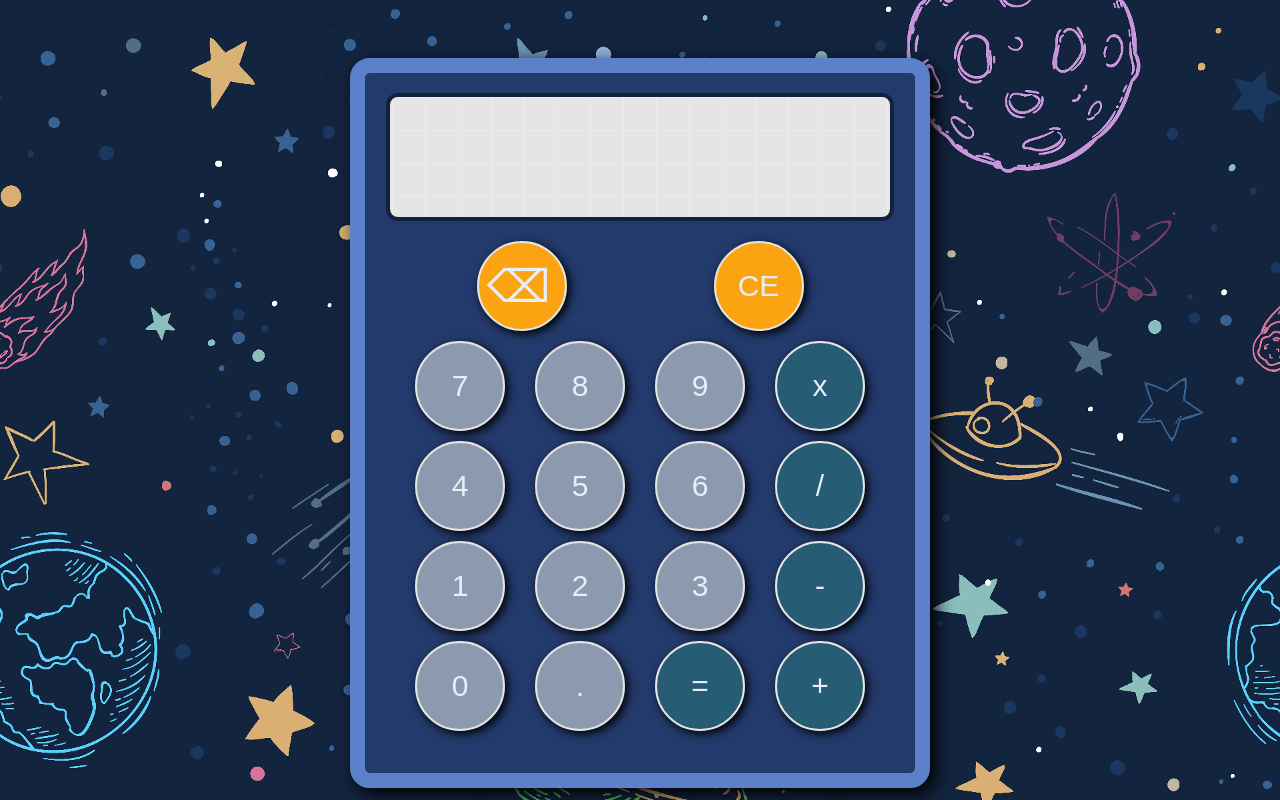
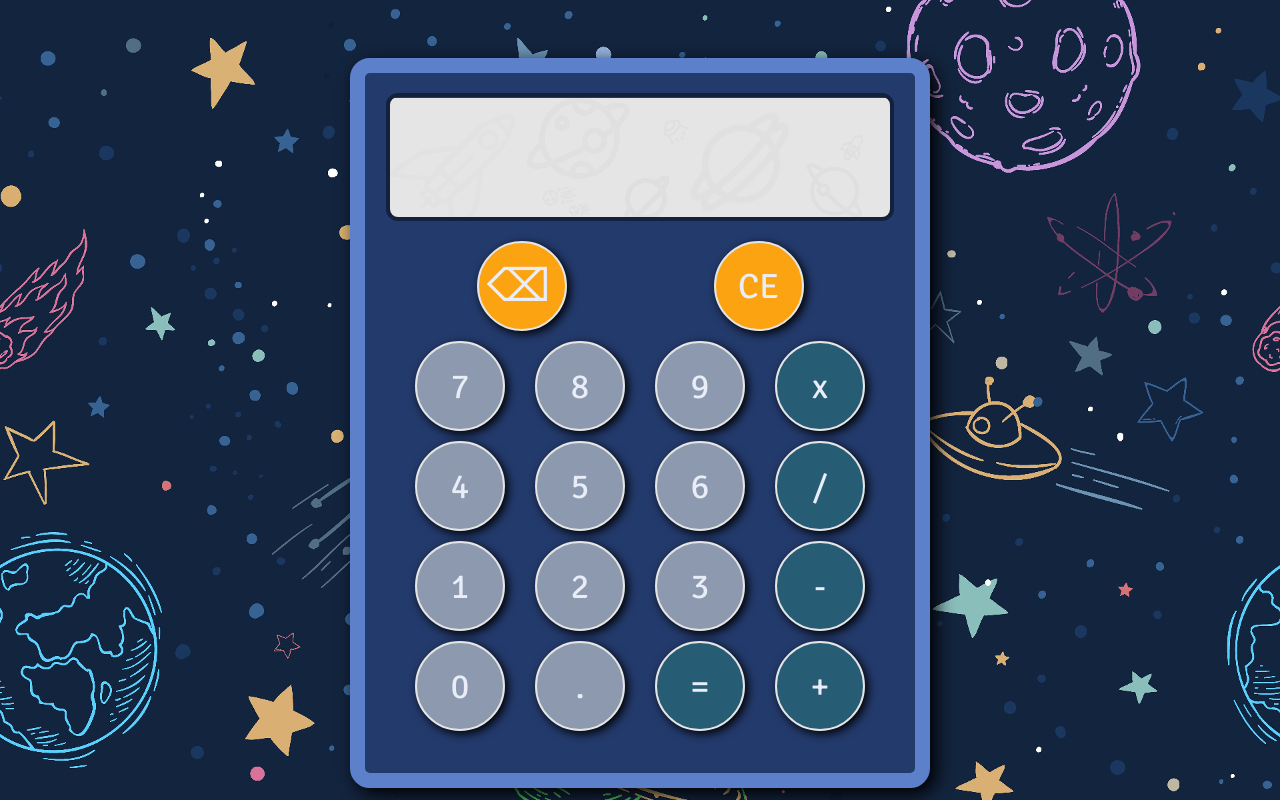
Before and after one commit to Pixelsmith0/Calculator, a plain HTML site: page index.html in a window 1280 px wide. Drawn offline with Linux system fonts and the light colour scheme.

Commit message:
CSS - Changed font. Added custom display background made with GIMP

```diff
--- a/style.css
+++ b/style.css
@@ -1,8 +1,13 @@
+@font-face {
+    font-family: Signika;
+    src: url(./font/SignikaNegative-Regular.ttf);
+}
+
 body {
     background-image: url(./img/space-small.jpg);
     display: flex;
     justify-content: center;
-    font-family: Arial, Helvetica, sans-serif;
+    font-family: Signika;
 }
 
 #calculatorBody {
@@ -30,7 +35,7 @@ body {
     border-width: 4px;
     border-color: #14213D;
     border-radius: 12px;
-    background-image: url(./img/display-background.png);
+    background-image: url(./img/displayBackground2.png);
 }
 
 .display {
@@ -82,10 +87,11 @@ body {
     border-style: solid;
     border-width: 2px;
     border-radius: 50%;
-    font-size: 30px;
+    font-size: 35px;
     border-color: #E5E5E5;
     color: #E8EDF8;
     box-shadow: 3px 3px 10px black;
+    font-family: Signika;
 }
 
 .button:active {
```
Also changed, not shown: font/SignikaNegative-Regular.ttf (added), img/display-background.png (deleted), img/displayBackground2.png (added).
